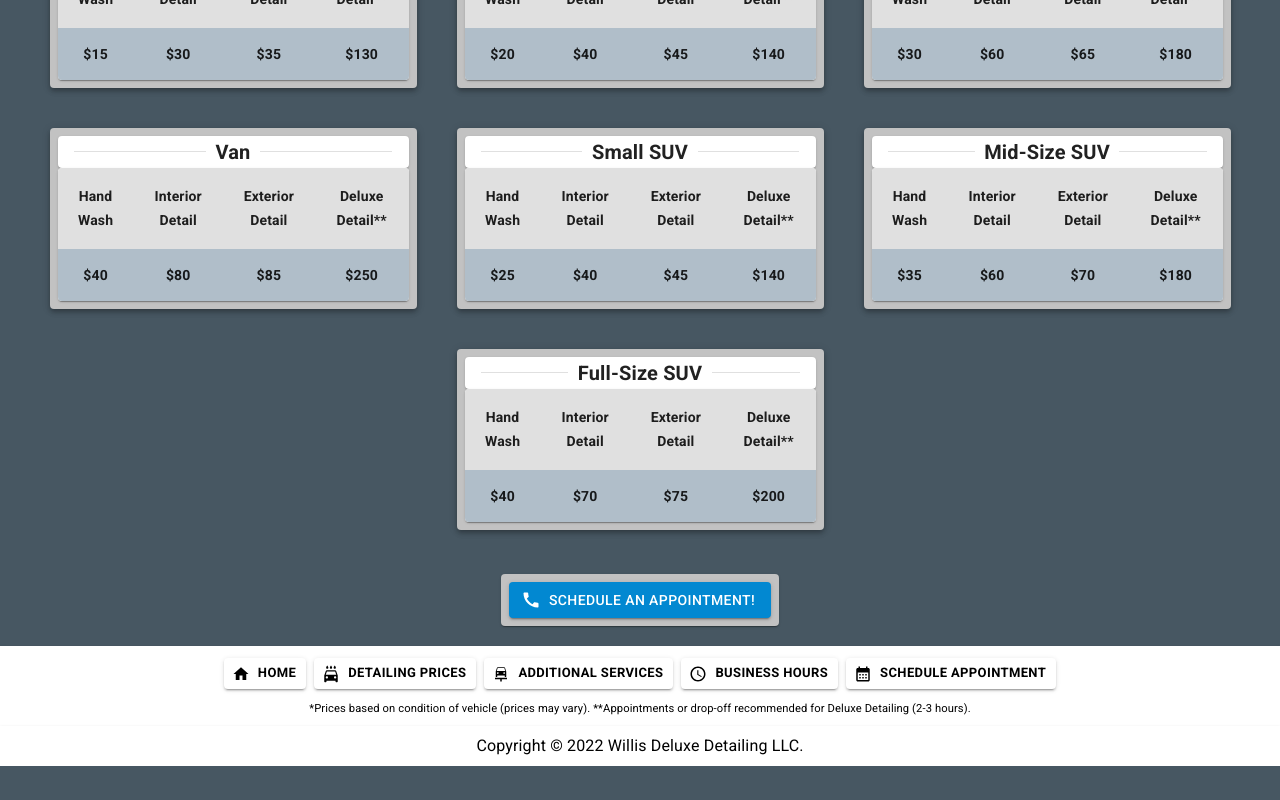
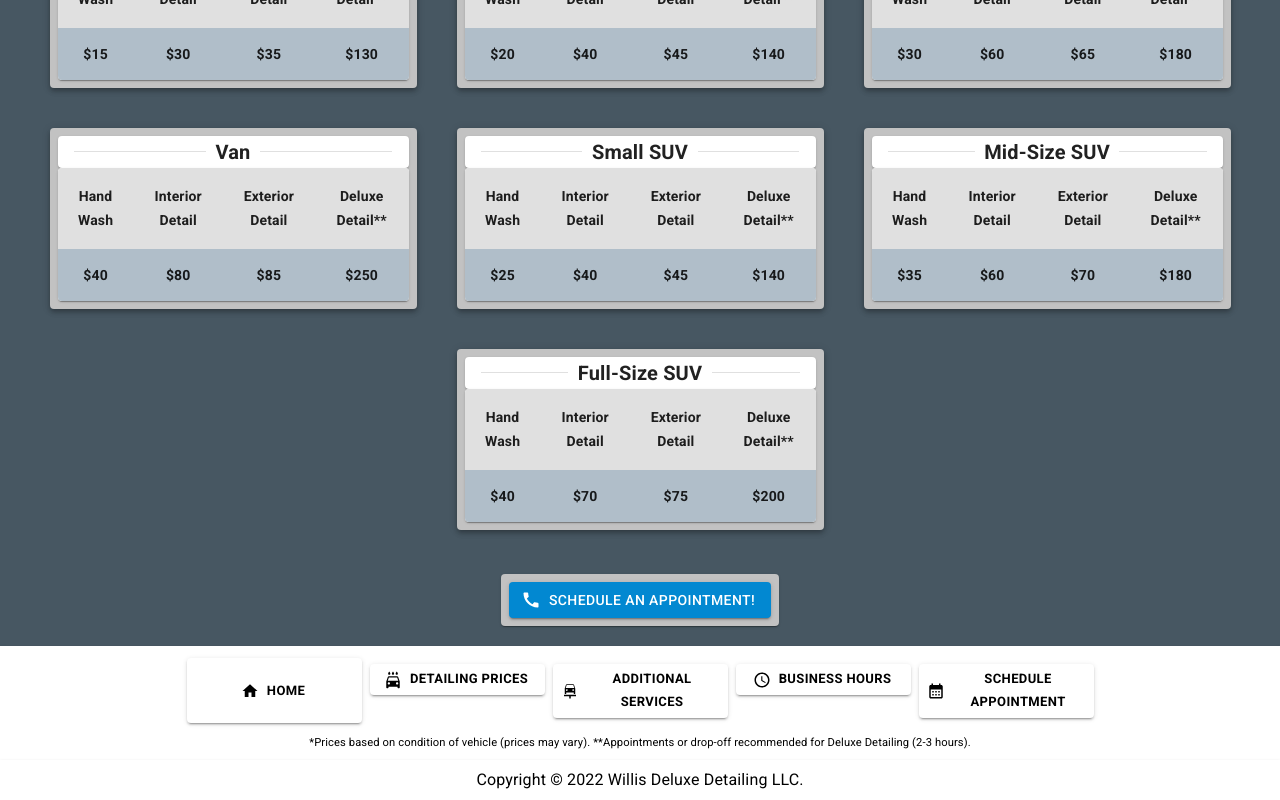
Before and after one commit to LazyShuyaa/car-detailing-website, a React (Create React App) app: page /prices.html in a window 1280 px wide. Shown: the part 511-1311 px from the top of the page. Before the commit the page ends 1277 px from the top, so only its background shows below. Built offline with nearby package versions, Linux system fonts and the light colour scheme.

Commit message:
changed button sizes and postion

```diff
--- a/src/components/FooterNav.js
+++ b/src/components/FooterNav.js
@@ -22,7 +22,11 @@ class Footer extends Component {
   render() {
     return (
       <Box
-        sx={{ flexGrow: 0, display: "flex", flexDirection: "column" }}
+        sx={{
+          flexGrow: 0,
+          display: "flex",
+          flexDirection: "column",
+        }}
         container
         spacing={2}
         alignItems="center"
@@ -38,7 +42,11 @@ class Footer extends Component {
         >
           <Grid p={0.5}>
             <Button
-              sx={{ bgcolor: "primary.light" }}
+              sx={{
+                bgcolor: "primary.light",
+                width: { xs: "175px" },
+                height: { xs: "65px" },
+              }}
               startIcon={<HomeIcon />}
               size="small"
               variant="contained"
@@ -49,9 +57,16 @@ class Footer extends Component {
             </Button>
           </Grid>
 
+          {/* flexDirection: { xs: "column", sm: "column", lg: "row" }, */}
+
+          <Grid
+            sx={{
+              display: "flex",
+            }}
+          >
             <Grid p={0.5}>
               <Button
-              sx={{ bgcolor: "primary.light" }}
+                sx={{ bgcolor: "primary.light", width: { xs: "175px" } }}
                 startIcon={<LocalCarWashIcon />}
                 size="small"
                 variant="contained"
@@ -68,7 +83,7 @@ class Footer extends Component {
             </Grid>
             <Grid p={0.5}>
               <Button
-              sx={{ bgcolor: "primary.light" }}
+                sx={{ bgcolor: "primary.light", width: { xs: "175px" } }}
                 startIcon={<CarRepairIcon />}
                 size="small"
                 variant="contained"
@@ -83,10 +98,12 @@ class Footer extends Component {
                 </Link>
               </Button>
             </Grid>
+          </Grid>
 
+          <Grid sx={{ display: "flex" }}>
             <Grid p={0.5}>
               <Button
-              sx={{ bgcolor: "primary.light" }}
+                sx={{ bgcolor: "primary.light", width: { xs: "175px" } }}
                 startIcon={<AccessTimeIcon />}
                 size="small"
                 variant="contained"
@@ -103,7 +120,7 @@ class Footer extends Component {
             </Grid>
             <Grid p={0.5}>
               <Button
-              sx={{ bgcolor: "primary.light" }}
+                sx={{ bgcolor: "primary.light", width: { xs: "175px" } }}
                 startIcon={<CalendarMonthIcon />}
                 size="small"
                 variant="contained"
@@ -119,6 +136,7 @@ class Footer extends Component {
               </Button>
             </Grid>
           </Grid>
+        </Grid>
       </Box>
     );
   }
```
Lines whose indentation alone changed are shown as unchanged.
